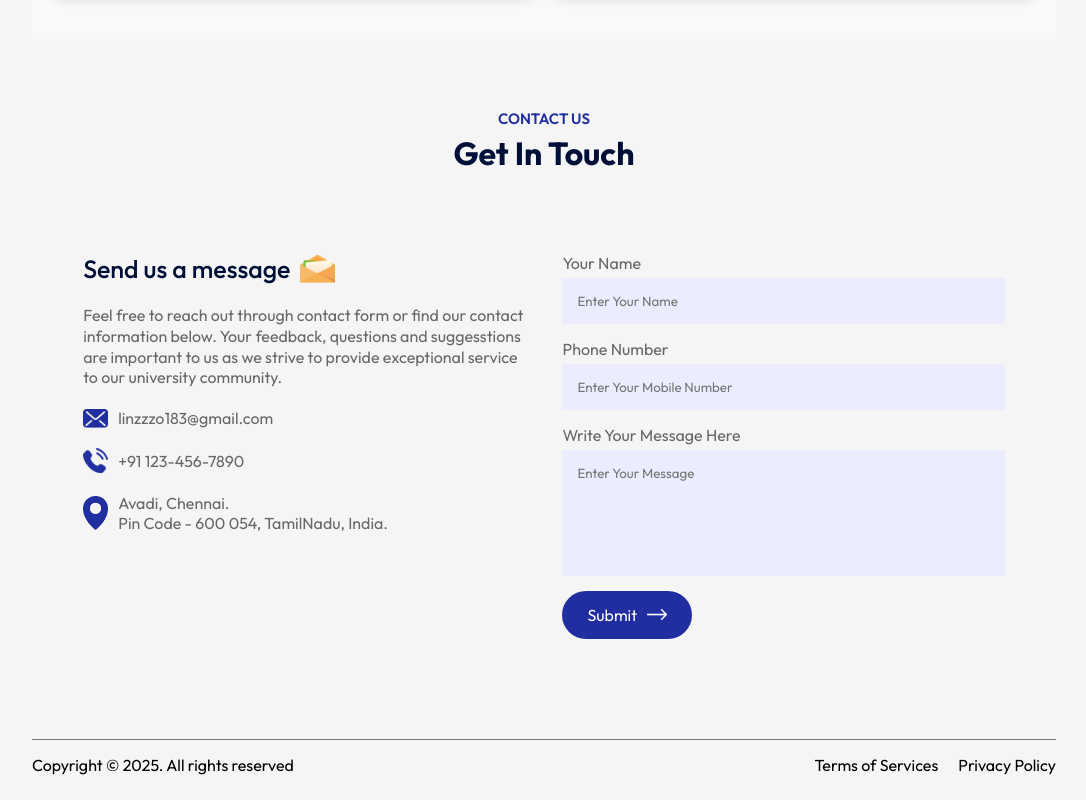
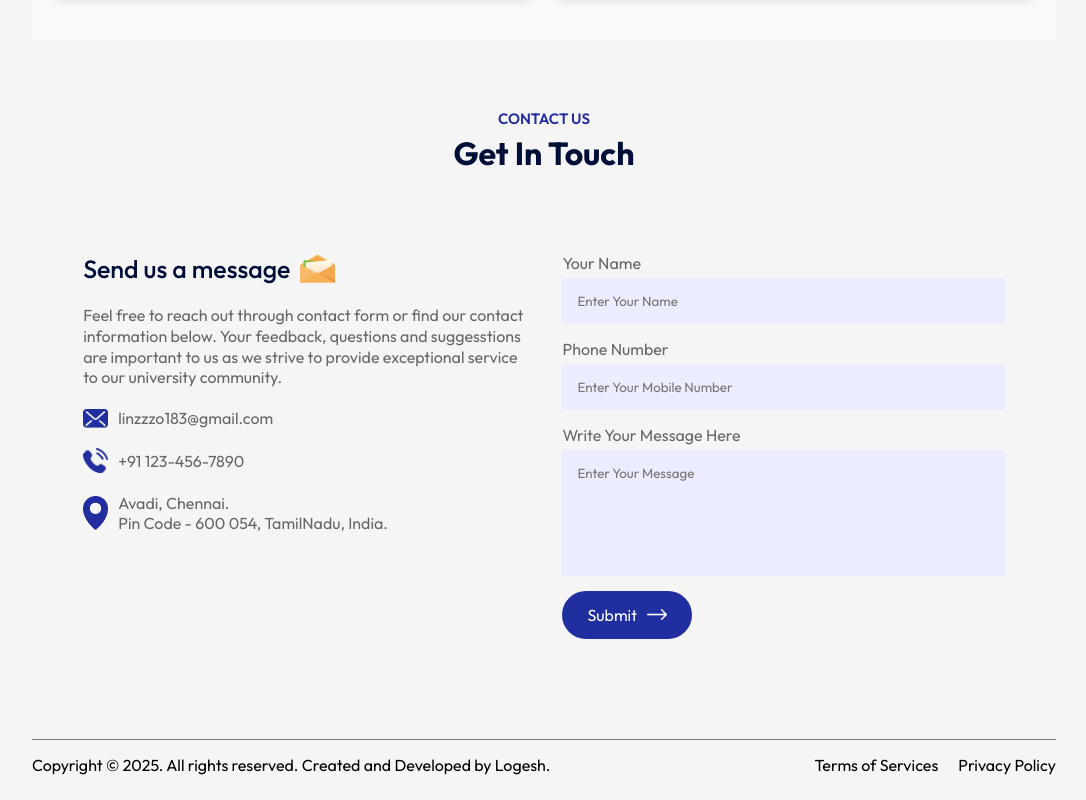
Before and after one commit to Logesh018/CollegeSite, a React (Vite) app: page / in a window 1280 px wide. Shown: the part 3852-4652 px from the top of the page, without its empty margins (96-1182 px from the left). Built offline with nearby package versions, Linux system fonts and the light colour scheme.

Commit message:
Student-Info Added

```diff
--- a/src/components/Footer/Footer.jsx
+++ b/src/components/Footer/Footer.jsx
@@ -4,7 +4,7 @@ import "./Footer.css"
 const Footer = () => {
   return (
     <div className='footer'>
-      <p>Copyright © {new Date().getFullYear()}. All rights reserved</p>
+      <p>Copyright © {new Date().getFullYear()}. All rights reserved. Created and Developed by Logesh.</p>
       <ul>
         <li>Terms of Services</li>
         <li>Privacy Policy</li>
```
